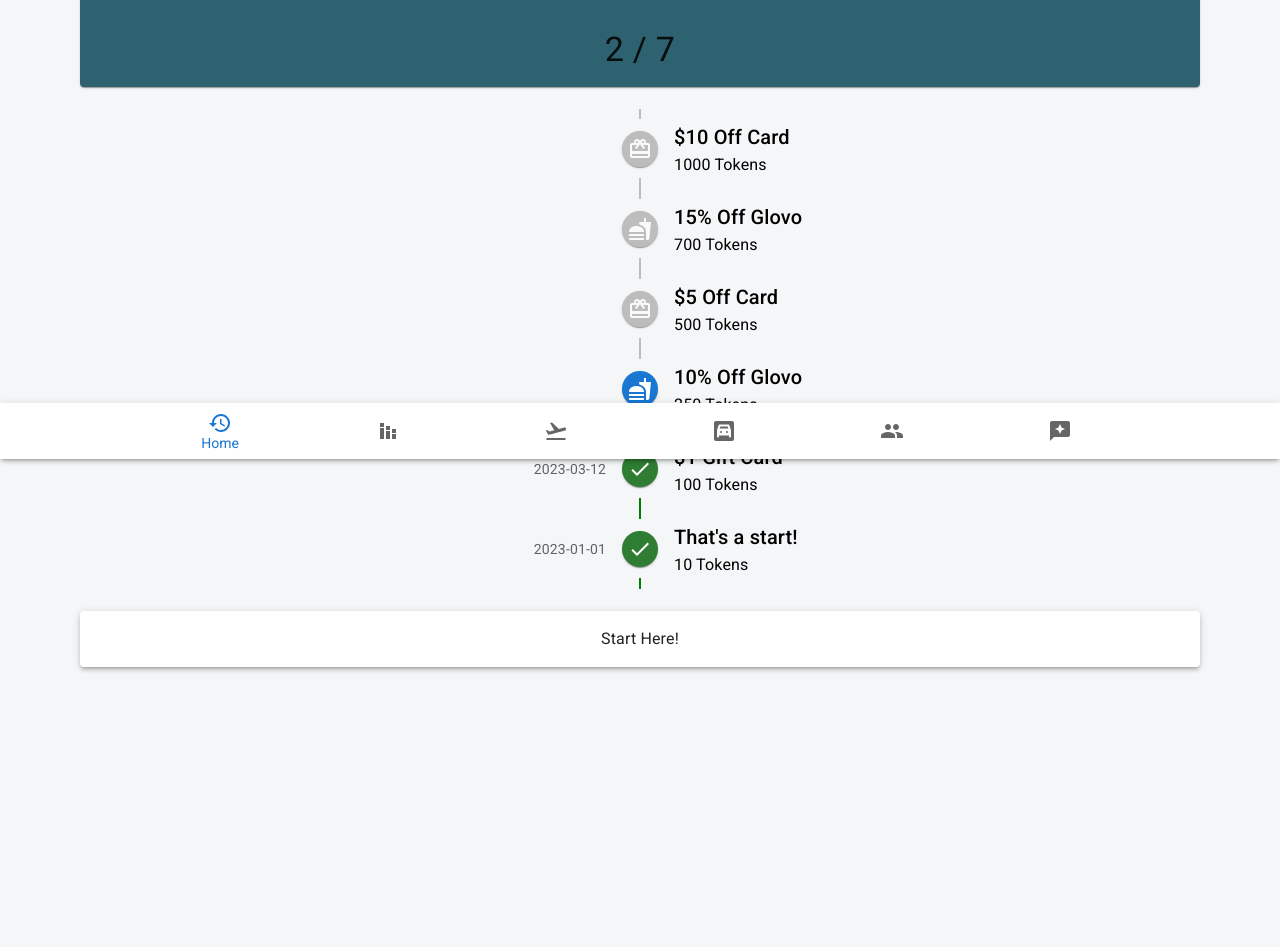
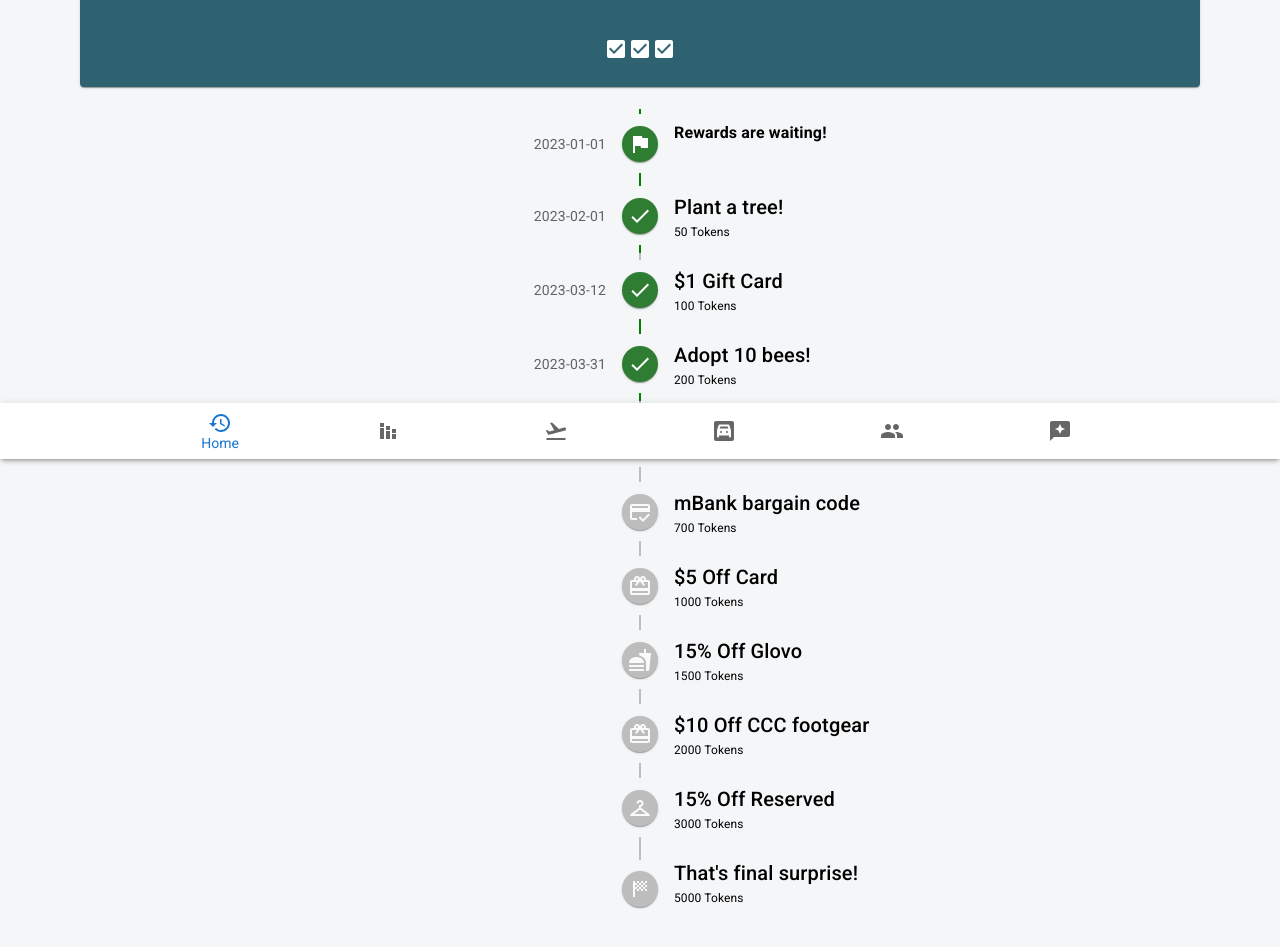
Before and after one commit to polszewsky/no-such-app, a React (Create React App) app: page /rewards in a window 1280 px wide. Shown: the part 341-1288 px from the top of the page. Before the commit the page ends 1146 px from the top, so only its background shows below. Built offline with nearby package versions, Linux system fonts and the light colour scheme.

Commit message:
Rewards extension

```diff
--- a/src/components/TitleReturnBar.js
+++ b/src/components/TitleReturnBar.js
@@ -20,7 +20,7 @@ export default function TitleReturnBar(props) {
       <Box sx={{ flexGrow: 1 }}>
         <AppBar
           sx={{ position: "fixed", top: 0, left: 0, right: 0 }}
-          color="transparent"
+          color="primary"
         >
           <Toolbar>
             <IconButton
--- a/src/pages/community/CommunityPage.js
+++ b/src/pages/community/CommunityPage.js
@@ -5,11 +5,6 @@ import Typography from "@mui/material/Typography";
 import Fab from "@mui/material/Fab";
 import FacebookIcon from "@mui/icons-material/Facebook";
 import image from "../../components/img/community.png";
-import Accordion from "@mui/material/Accordion";
-import AccordionSummary from "@mui/material/AccordionSummary";
-import AccordionDetails from "@mui/material/AccordionDetails";
-import ExpandMoreIcon from "@mui/icons-material/ExpandMore";
-import SignalCellularAltIcon from "@mui/icons-material/SignalCellularAlt";
 import { community } from "../../components/Community";
 
 export default function CommunityPage() {
@@ -33,50 +28,60 @@ export default function CommunityPage() {
       </Grid>
       <Grid item container spacint={2} marginTop={2} direction="row">
         <Grid item xs={12}>
-          <Accordion spacing={3}>
-            <AccordionSummary
-              expandIcon={<ExpandMoreIcon />}
-              aria-controls="panel1a-content"
-              id="panel1a-header"
+        <Card elevation={3} sx={{ minWidth: 300, marginTop: 2 }}>
+              <CardContent>
+                <Grid
+                  container
+                  item
+                  direction="row"
+                  justifyContent="space-around"
+                  alignItems="center"
                 >
-              <Typography item>Your statistics</Typography>
-              <SignalCellularAltIcon spacing={3} />
-            </AccordionSummary>
-            <AccordionDetails>
-              <Grid
-                item
-                justifyContent="center"
-                xs={12}
-                display={"flex"}
-                width="auto"
+                  <Typography
+                    sx={{ fontSize: 20 }}
+                    color="text.secondary"
+                    gutterBottom
                   >
-                <Typography display="left" marginRight={7}>
-                  <b>C02: </b>
-                </Typography>
-                <Typography display="center">
-                  <b>Tokens: </b>
-                </Typography>
-                <Typography display="right" marginLeft={7}>
-                  <b>Better than:</b>
+                    Your statistics
                   </Typography>
                 </Grid>
                 <Grid
+                  container
                   item
-                justifyContent="center"
-                xs={12}
-                display={"flex"}
-                width="auto"
+                  direction="row"
+                  justifyContent="space-around"
+                  alignItems="center"
                 >
-                <Typography display="left" marginRight={7}>
-                  101kg
-                </Typography>
-                <Typography display="center">3890</Typography>
-                <Typography display="right" marginLeft={7}>
-                  73%
-                </Typography>
+                  <Grid item>
+                    <Typography variant="h6"><b>CO2</b></Typography>
                   </Grid>
-            </AccordionDetails>
-          </Accordion>
+                  <Grid item>
+                    <Typography variant="h6"><b>Tokens</b></Typography>
+                  </Grid>
+                  <Grid item>
+                    <Typography variant="h6"><b>Better than</b></Typography>
+                  </Grid>
+                </Grid>
+               <hr/>
+                <Grid
+                  container
+                  item
+                  direction="row"
+                  justifyContent="space-around"
+                  alignItems="center"
+                >
+                  <Grid item>
+                    <Typography variant="h6">157</Typography>
+                  </Grid>
+                  <Grid item>
+                    <Typography variant="h6">5069</Typography>
+                  </Grid>
+                  <Grid item>
+                    <Typography variant="h6">72%</Typography>
+                  </Grid>
+                </Grid>
+              </CardContent>
+            </Card>
         </Grid>
       </Grid>
 
@@ -114,13 +119,13 @@ export default function CommunityPage() {
                   alignItems="center"
                 >
                   <Grid item>
-                    <Typography variant="h4">{element.CO2}</Typography>
+                    <Typography variant="h6">{element.CO2}</Typography>
                   </Grid>
                   <Grid item>
-                    <Typography variant="h4">{element.points}</Typography>
+                    <Typography variant="h6">{element.points}</Typography>
                   </Grid>
                   <Grid item>
-                    <Typography variant="h4">{element.betterThan}</Typography>
+                    <Typography variant="h6">{element.betterThan}</Typography>
                   </Grid>
                 </Grid>
               </CardContent>
--- a/src/pages/rewards/MyRewards.js
+++ b/src/pages/rewards/MyRewards.js
@@ -27,17 +27,17 @@ export default function MyRewards() {
       <TitleReturnBar site="My Rewards" />
 
       <Grid container direct="column" spacing={3}>
-        <Grid container item direction="row" sx={{ marginTop: "1rem" }}>
+      <Grid container item direction="row" sx={{ marginTop: "1rem" }} >
           <Grid item xs={12}>
             <Card
-              sx={{ minWidth: "100%", background: "#abc6bf" }}
+              sx={{ maxWidth: "100%", background: "#abc6bf" }}
               onClick={() => handleClickOpen()}
             >
               <CardActionArea>
                 <CardMedia
                   component="img"
                   height="180"
-                  image="https://cdn.vox-cdn.com/thumbor/8Df9mD_SJ-MfawE1JGGPZpWx5pQ=/0x0:2040x1360/2000x1333/filters:focal(1020x680:1021x681)/cdn.vox-cdn.com/uploads/chorus_asset/file/23935561/acastro_STK103__04.jpg"
+                  image="https://www.finder.com/niche-builder/5f8f43b3eab58.png"
                   alt="green iguana"
                 />
                 <CardContent>
@@ -49,7 +49,7 @@ export default function MyRewards() {
                     alignItems="center"
                   >
                     <Grid item>
-                      <Typography variant="h4">$2 Off Card</Typography>{" "}
+                      <Typography variant="h4">Plant a tree card</Typography>{" "}
                     </Grid>
                     <Grid item>
                       <Chip label="claimed" color="success" icon={<Check />} />
@@ -64,7 +64,7 @@ export default function MyRewards() {
                   >
                     <Grid item>
                       <Typography variant="body2" color="text.secondary">
-                        Minimal Order Value: USD 10.
+                        Expiration date: 01.01.2025
                       </Typography>
                     </Grid>
                   </Grid>
@@ -73,8 +73,7 @@ export default function MyRewards() {
             </Card>
           </Grid>
         </Grid>
-
-        <Grid container item direction="row">
+        <Grid container item direction="row" sx={{ marginBottom: "1rem" }}>
           <Grid item xs={12}>
             <Card
               sx={{ maxWidth: "100%", background: "#abc6bf" }}
@@ -120,8 +119,7 @@ export default function MyRewards() {
             </Card>
           </Grid>
         </Grid>
-
-        <Grid container item direction="row" sx={{ marginBottom: "5rem" }}>
+        <Grid container item direction="row">
           <Grid item xs={12}>
             <Card
               sx={{ maxWidth: "100%", background: "#abc6bf" }}
@@ -131,7 +129,7 @@ export default function MyRewards() {
                 <CardMedia
                   component="img"
                   height="180"
-                  image="https://glovoapp.com/images/open-graph-image-glovo.jpeg"
+                  image="https://beecard.co.nz/Content/cms/CardInfo.png"
                   alt="green iguana"
                 />
                 <CardContent>
@@ -143,10 +141,10 @@ export default function MyRewards() {
                     alignItems="center"
                   >
                     <Grid item>
-                      <Typography variant="h4">5% Off Glovo</Typography>{" "}
+                      <Typography variant="h4">Adopt a bee</Typography>{" "}
                     </Grid>
                     <Grid item>
-                      <Chip label="claimed" color="success" icon={<Check />} />
+                      <Chip label="waiting" icon={<AccessTime />} />
                     </Grid>
                   </Grid>
                   <Grid
@@ -158,7 +156,7 @@ export default function MyRewards() {
                   >
                     <Grid item>
                       <Typography variant="body2" color="text.secondary">
-                        Minimal Order Value: USD 5.
+                      Expiration date: 01.01.2026
                       </Typography>
                     </Grid>
                   </Grid>
--- a/src/pages/rewards/RewardDialog.js
+++ b/src/pages/rewards/RewardDialog.js
@@ -8,8 +8,10 @@ import {
   Typography,
 } from "@mui/material";
 import React, { useEffect, useState } from "react";
+import CheckBoxIcon from '@mui/icons-material/CheckBox';
 
 export default function RewardDialog({ open, handleClose }) {
+
   const codes = [
     "133FI-QDMRG-QT7QO",
     "6829P-NC828-E1M9C",
@@ -35,7 +37,7 @@ export default function RewardDialog({ open, handleClose }) {
         </DialogContentText>
       </DialogContent>
       <DialogActions>
-        <Button onClick={handleClose}>Close</Button>
+        <Button>Copied to clipboard {<CheckBoxIcon style={{fill: "blue"}}/>}</Button>
       </DialogActions>
     </Dialog>
   );
--- a/src/pages/rewards/RewardsPage.js
+++ b/src/pages/rewards/RewardsPage.js
@@ -8,7 +8,8 @@ import {
   TimelineOppositeContent,
   TimelineSeparator,
 } from "@mui/lab";
-import { Grid, Paper, Typography } from "@mui/material";
+import { Grid, Typography } from "@mui/material";
+import FlagIcon from '@mui/icons-material/Flag';
 import {
   useHistory,
   useRouteMatch,
@@ -17,6 +18,11 @@ import { useCallback } from "react";
 import PaperCard from "../../components/PaperCard";
 import NavigateNextIcon from "@mui/icons-material/NavigateNext";
 import PointsIndex from "../home/PointsIndex";
+import CreditScoreIcon from '@mui/icons-material/CreditScore';
+import CheckroomIcon from '@mui/icons-material/Checkroom';
+import SportsScoreIcon from '@mui/icons-material/SportsScore';
+import CheckBoxIcon from '@mui/icons-material/CheckBox';
+import DisabledByDefaultIcon from '@mui/icons-material/DisabledByDefault';
 
 export default function RewardsPage() {
   let match = useRouteMatch();
@@ -36,23 +42,7 @@ export default function RewardsPage() {
     >
       <Grid container direction="row" alignItems="center">
         <Grid item xs={12}>
-          <PointsIndex points="78" label="tokens" />
-          {/* <Paper sx={{ padding: "1rem" }}>
-            <Grid container item direction="row" justifyContent="space-around">
-              <Grid item xs={5}>
-                <Typography
-                  variant="h2"
-                  sx={{ fontWeight: 500, fontSize: "54pt" }}
-                >
-                  1 1 3
-                </Typography>
-              </Grid>
-
-              <Grid item xs={5}>
-                <Typography variant="h4"> CO2-KENS</Typography>
-              </Grid>
-            </Grid>
-          </Paper> */}
+          <PointsIndex points="212" label="tokens" />
         </Grid>
       </Grid>
 
@@ -62,90 +52,73 @@ export default function RewardsPage() {
         alignItems="center"
         sx={{ marginTop: "1rem" }}
       >
-        <Grid item xs={12}>
+        <Grid item xs={12} >
           <PaperCard
             actionOnClick={handleOnClick}
+            color="blue"
             title={
               <>
                 My&nbsp;&nbsp;&nbsp;rewards&nbsp;&nbsp;
-                <NavigateNextIcon />
+                <NavigateNextIcon color="green" />
               </>
             }
-            description="2 / 7"
+            description={[...Array(3)].map(element => (
+              <CheckBoxIcon style={{fill: "white"}}/>
+            ))}
           />
         </Grid>
       </Grid>
 
       <Grid container direction="row">
+
         <Timeline position="right">
           {/** item */}
           <TimelineItem>
+            <TimelineOppositeContent
+              sx={{ m: "auto 0" }}
+              align="right"
+              variant="body2"
+              color="text.secondary"
+            >
+              2023-01-01
+            </TimelineOppositeContent>
             <TimelineSeparator>
-              <TimelineConnector />
-              <TimelineDot>
-                <CardGiftcard />
+              <TimelineConnector sx={{ bgcolor: "green" }} />
+              <TimelineDot color="success">
+                <FlagIcon />
               </TimelineDot>
-              <TimelineConnector />
+              <TimelineConnector sx={{ bgcolor: "green" }} />
+            </TimelineSeparator>
+            <TimelineContent sx={{ py: "12px", px: 2 }}>
+              <Typography component="span">
+                <b>Rewards are waiting!</b>
+              </Typography>
+            </TimelineContent>
+          </TimelineItem>
+          {/** item */}
+          <TimelineItem>
+            <TimelineOppositeContent
+              sx={{ m: "auto 0" }}
+              align="right"
+              variant="body2"
+              color="text.secondary"
+            >
+              2023-02-01
+            </TimelineOppositeContent>
+            <TimelineSeparator>
+              <TimelineConnector sx={{ bgcolor: "green" }} />
+              <TimelineDot color="success">
+                <Check />
+              </TimelineDot>
+              <TimelineConnector sx={{ bgcolor: "green" }} />
             </TimelineSeparator>
             <TimelineContent sx={{ py: "12px", px: 2 }}>
               <Typography variant="h6" component="span">
-                $10 Off Card
+               Plant a tree!
               </Typography>
-              <Typography>1000 Tokens</Typography>
+              <Typography fontSize={12}>50 Tokens</Typography>
             </TimelineContent>
           </TimelineItem>
-
-          {/** item */}
-          <TimelineItem>
-            <TimelineSeparator>
-              <TimelineConnector />
-              <TimelineDot>
-                <Fastfood />
-              </TimelineDot>
-              <TimelineConnector />
-            </TimelineSeparator>
-            <TimelineContent sx={{ py: "12px", px: 2 }}>
-              <Typography variant="h6" component="span">
-                15% Off Glovo
-              </Typography>
-              <Typography>700 Tokens</Typography>
-            </TimelineContent>
-          </TimelineItem>
-
-          {/** item */}
-          <TimelineItem>
-            <TimelineSeparator>
-              <TimelineConnector />
-              <TimelineDot>
-                <CardGiftcard />
-              </TimelineDot>
-              <TimelineConnector />
-            </TimelineSeparator>
-            <TimelineContent sx={{ py: "12px", px: 2 }}>
-              <Typography variant="h6" component="span">
-                $5 Off Card
-              </Typography>
-              <Typography>500 Tokens</Typography>
-            </TimelineContent>
-          </TimelineItem>
-
-          {/** item */}
-          <TimelineItem>
-            <TimelineSeparator>
-              <TimelineConnector />
-              <TimelineDot color="primary">
-                <Fastfood />
-              </TimelineDot>
-              <TimelineConnector />
-            </TimelineSeparator>
-            <TimelineContent sx={{ py: "12px", px: 2 }}>
-              <Typography variant="h6" component="span">
-                10% Off Glovo
-              </Typography>
-              <Typography>250 Tokens</Typography>
-            </TimelineContent>
-          </TimelineItem>
-
           {/** item */}
           <TimelineItem>
             <TimelineOppositeContent
@@ -167,10 +140,9 @@ export default function RewardsPage() {
               <Typography variant="h6" component="span">
                 $1 Gift Card
               </Typography>
-              <Typography>100 Tokens</Typography>
+              <Typography fontSize={12}>100 Tokens</Typography>
             </TimelineContent>
           </TimelineItem>
-
           {/** item */}
           <TimelineItem>
             <TimelineOppositeContent
@@ -179,7 +151,7 @@ export default function RewardsPage() {
               variant="body2"
               color="text.secondary"
             >
-              2023-01-01
+              2023-03-31
             </TimelineOppositeContent>
             <TimelineSeparator>
               <TimelineConnector sx={{ bgcolor: "green" }} />
@@ -190,36 +162,127 @@ export default function RewardsPage() {
             </TimelineSeparator>
             <TimelineContent sx={{ py: "12px", px: 2 }}>
               <Typography variant="h6" component="span">
-                That's a start!
+                Adopt 10 bees!
               </Typography>
-              <Typography>10 Tokens</Typography>
+              <Typography fontSize={12}>200 Tokens</Typography>
             </TimelineContent>
           </TimelineItem>
+          {/** item */}
+          <TimelineItem>
+            <TimelineSeparator>
+              <TimelineConnector />
+              <TimelineDot color="primary">
+                <Fastfood />
+              </TimelineDot>
+              <TimelineConnector />
+            </TimelineSeparator>
+            <TimelineContent sx={{ py: "12px", px: 2 }}>
+              <Typography variant="h6" component="span">
+                10% Off Glovo
+              </Typography>
+              <Typography fontSize={12}>500 Tokens</Typography>
+            </TimelineContent>
+          </TimelineItem>
+          {/** item */}
+          <TimelineItem>
+            <TimelineSeparator>
+              <TimelineConnector />
+              <TimelineDot>
+                <CreditScoreIcon />
+              </TimelineDot>
+              <TimelineConnector />
+            </TimelineSeparator>
+            <TimelineContent sx={{ py: "12px", px: 2 }}>
+              <Typography variant="h6" component="span">
+               mBank bargain code
+              </Typography>
+              <Typography fontSize={12}>700 Tokens</Typography>
+            </TimelineContent>
+          </TimelineItem>
+          {/** item */}
+          <TimelineItem>
+            <TimelineSeparator>
+              <TimelineConnector />
+              <TimelineDot>
+                <CardGiftcard />
+              </TimelineDot>
+              <TimelineConnector />
+            </TimelineSeparator>
+            <TimelineContent sx={{ py: "12px", px: 2 }}>
+              <Typography variant="h6" component="span">
+                $5 Off Card
+              </Typography>
+              <Typography fontSize={12}>1000 Tokens</Typography>
+            </TimelineContent>
+          </TimelineItem>
+          {/** item */}
+          <TimelineItem>
+            <TimelineSeparator>
+              <TimelineConnector />
+              <TimelineDot>
+                <Fastfood />
+              </TimelineDot>
+              <TimelineConnector />
+            </TimelineSeparator>
+            <TimelineContent sx={{ py: "12px", px: 2 }}>
+              <Typography variant="h6" component="span">
+                15% Off Glovo
+              </Typography>
+              <Typography fontSize={12}>1500 Tokens</Typography>
+            </TimelineContent>
+          </TimelineItem>
+          {/** item */}
+          <TimelineItem>
+            <TimelineSeparator>
+              <TimelineConnector />
+              <TimelineDot>
+                <CardGiftcard />
+              </TimelineDot>
+              <TimelineConnector />
+            </TimelineSeparator>
+            <TimelineContent sx={{ py: "12px", px: 2 }}>
+              <Typography variant="h6" component="span">
+                $10 Off CCC footgear
+              </Typography>
+              <Typography fontSize={12}>2000 Tokens</Typography>
+            </TimelineContent>
+          </TimelineItem>
+          {/** item */}
+          <TimelineItem>
+            <TimelineSeparator>
+              <TimelineConnector />
+              <TimelineDot>
+                <CheckroomIcon />
+              </TimelineDot>
+              <TimelineConnector />
+            </TimelineSeparator>
+            <TimelineContent sx={{ py: "12px", px: 2 }}>
+              <Typography variant="h6" component="span">
+                15% Off Reserved
+              </Typography>
+              <Typography fontSize={12}>3000 Tokens</Typography>
+            </TimelineContent>
+          </TimelineItem>
+          {/** item */}
+          <TimelineItem>
+            <TimelineSeparator>
+              <TimelineConnector />
+              <TimelineDot>
+                <SportsScoreIcon />
+              </TimelineDot>
+            </TimelineSeparator>
+            <TimelineContent sx={{ py: "12px", px: 2 }}>
+              <Typography variant="h6" component="span">
+                That's final surprise!
+              </Typography>
+              <Typography fontSize={12}>5000 Tokens</Typography>
+            </TimelineContent>
+          </TimelineItem>
+
 
           {/** // end */}
         </Timeline>
       </Grid>
-      <Grid
-        container
-        direction="row"
-        alignItems="center"
-        sx={{ marginBottom: "3rem" }}
-      >
-        <Grid item xs={12}>
-          <Paper elevation={3} sx={{ padding: "1rem" }}>
-            <Grid
-              container
-              direction="row"
-              justifyContent="center"
-              alignItems="center"
-            >
-              <Grid item>
-                <Typography>Start Here!</Typography>
-              </Grid>
-            </Grid>
-          </Paper>
-        </Grid>
-      </Grid>
     </Grid>
   );
 }
```
Lines whose indentation alone changed are shown as unchanged.
